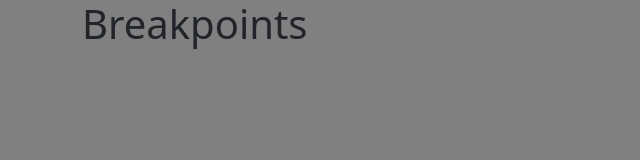
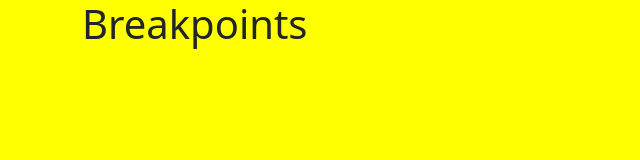
Before and after one commit to Arjun8124/html-css-basics, a plain HTML site: page bootstrap-sandbox/bootstrap-sandbox-start/07-breakpoints.html in a window 1280 px wide. Shown: the whole page, without its empty margins (0-640 px from the left). Drawn offline with Linux system fonts and the light colour scheme.

Commit message:
breakpoints media queries

```diff
--- a/bootstrap-sandbox/bootstrap-sandbox-start/07-breakpoints.html
+++ b/bootstrap-sandbox/bootstrap-sandbox-start/07-breakpoints.html
@@ -12,14 +12,37 @@
       }
 
       /* `sm` applies to x-small devices (portrait phones, less than 576px) */
+      @media (min-width: 576px) {
+        body{
+          background: red;
+        }
+      }
 
       /* `md` applies to small devices (landscape phones, less than 768px) */
+      @media (min-width: 768px) {
+        body {
+          background-color: blue;
+        }
+      }
 
       /* `lg` applies to medium devices (tablets, less than 992px) */
-
+      @media (min-width: 992px) {
+        body {
+          background-color: green;
+        }
+      }
       /* `xl` applies to large devices (desktops, less than 1200px) */
-
+      @media (min-width: 1200px) {
+        body{
+          background-color: yellow;
+        }
+      }
       /* `xxl` applies to x-large devices (large desktops, less than 1400px) */
+      @media (min-width: 1400px) {
+        body {
+          background-color: pink;
+        }
+      }
     </style>
     <title>Bootstrap Sandbox | Breakpoints</title>
   </head>
```
